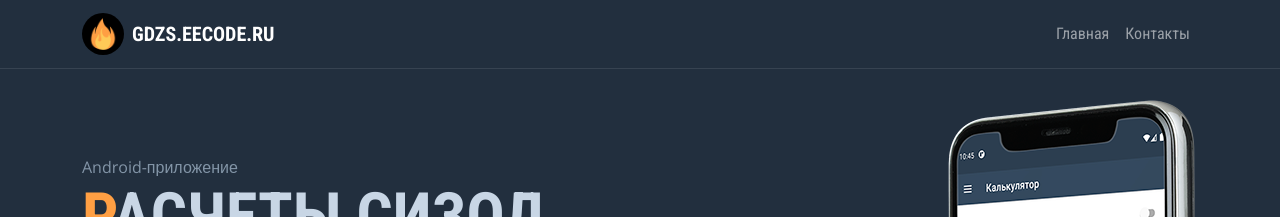
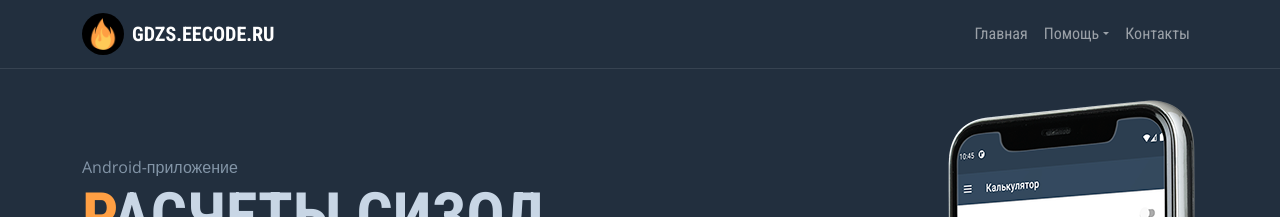
Before and after one commit to EpifanovE/gdzs-site, a Jekyll site: the page built from index.html, in a window 1280 px wide. Shown: the top 217 px of the page. Built offline with Jekyll 4.4.1, drawn with Linux system fonts in a browser that asks for light colours.

Commit message:
help pages

```diff
--- a/_includes/header.html
+++ b/_includes/header.html
@@ -20,7 +20,16 @@
                 <li class="nav-item active">
                     <a class="nav-link" aria-current="page" href="{{ site.url }}">Главная</a>
                 </li>
-
+                <li class="nav-item dropdown">
+                    <a class="nav-link dropdown-toggle" href="#" id="dropdown01" data-bs-toggle="dropdown"
+                        aria-expanded="false">Помощь</a>
+                    <ul class="dropdown-menu" aria-labelledby="dropdown01">
+                        <li><a class="dropdown-item" href="/help/">Начало</a></li>
+                        <li><a class="dropdown-item" href="/help/settings/">Настройки</a></li>
+                        <li><a class="dropdown-item" href="/help/calculation/">Расчет</a></li>
+                        <li><a class="dropdown-item" href="/help/journal/">Журнал</a></li>
+                    </ul>
+                </li>
                 <li class="nav-item">
                     <a class="nav-link" href="/contacts/">Контакты</a>
                 </li>
```
Also changed, not shown: help/calculation.html (renamed from _help/calculation.html), help/index.html (renamed from _help/index.html), help/journal.html (renamed from _help/journal.html), help/settings.html (renamed from _help/settings.html).
